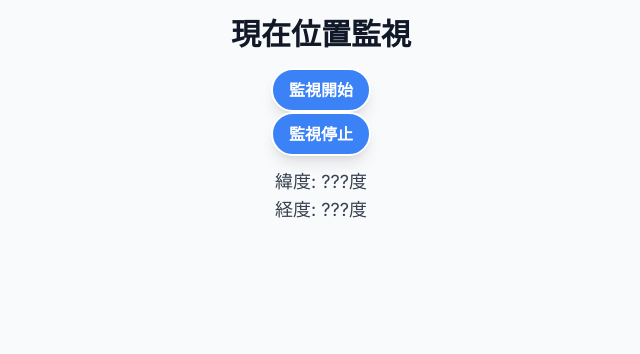
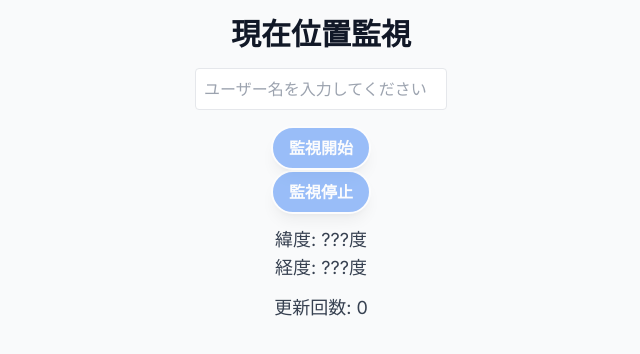
Before and after one commit to CROSS9111/tech0_7th_step3-2_geolocation, a Next.js app: page /watching in a window 1280 px wide. Shown: the top 354 px of the page, without its empty margins (319-959 px from the left). Built offline with nearby package versions, Linux system fonts and the light colour scheme.

Commit message:
page修正

```diff
--- a/components/buttons/LocationButton.js
+++ b/components/buttons/LocationButton.js
@@ -1,8 +1,14 @@
 import React from 'react';
 
-const LocationButton = ({ label, onClick }) => {
+const LocationButton = ({ label, onClick, disabled }) => {
   return (
-    <button className="bg-blue-500 hover:bg-blue-700 text-white font-bold py-2 px-4 rounded-full shadow-lg border-2 border-white hover:border-gray-300" onClick={onClick}>
+    <button
+      className={`bg-blue-500 hover:bg-blue-700 text-white font-bold py-2 px-4 rounded-full shadow-lg border-2 border-white hover:border-gray-300 ${
+        disabled ? 'opacity-50 cursor-not-allowed' : ''
+      }`}
+      onClick={onClick}
+      disabled={disabled}
+    >
       {label}
     </button>
   );
--- a/src/app/watching/page.js
+++ b/src/app/watching/page.js
@@ -1,7 +1,7 @@
 "use client"
 
 import Image from "next/image";
-import { useState } from 'react';
+import { useState,useEffect } from 'react';
 import Head from 'next/head';
 import LocationButton from '../../../components/buttons/LocationButton';
 import LocationDisplay from '../../../components/location/LocationDisplay';
@@ -11,6 +11,31 @@ const Page = () => {
     const [latitude, setLatitude] = useState(null);
     const [longitude, setLongitude] = useState(null);
     const [watchId, setWatchId] = useState(null);
+    const [updateCount, setUpdateCount] = useState(0);
+    const [userName, setUserName] = useState("");
+
+    const sendDataToBackend = (userName, latitude, longitude) => {
+        fetch('/api/location', {
+            method: 'POST',
+            headers: {
+                'Content-Type': 'application/json'
+            },
+            body: JSON.stringify({
+                userName,
+                latitude,
+                longitude
+            })
+        })
+        .then(response => response.json())
+        .then(data => {
+            console.log('Success:', data);
+        })
+        .catch((error) => {
+            console.error('Error:', error);
+        });
+    };
+
+
 
     const startWatching = () => {
         if (navigator.geolocation) {
@@ -18,11 +43,16 @@ const Page = () => {
             (position) => {
                 setLatitude(position.coords.latitude);
                 setLongitude(position.coords.longitude);
+                setUpdateCount(prevCount => prevCount + 1);
             },
             (error) => {
                 console.error("Error watching location: ", error);
             },
-            { enableHighAccuracy: true }
+            {
+                enableHighAccuracy: true,
+                timeout: 5000, // 位置情報取得の試行を5秒でタイムアウトする
+                maximumAge: 0 // キャッシュされた位置情報を使用しない
+            }
             );
             setWatchId(id);
             console.log(watchId)
@@ -38,15 +68,72 @@ const Page = () => {
             setWatchId(null);
             console.log(watchId)
         }
+        setUserName("");
         };
+
+
+
+        const handleUserNameChange = (event) => {
+            setUserName(event.target.value);
+        };
+
+        useEffect(() => {
+            const sendDataToBackend = async (userName, latitude, longitude) => {
+                const payload = {
+                    "user_name": userName,
+                    "latitude":latitude,
+                    "longitude":longitude
+                };
+                console.log(payload)
+                try {
+                    const response = await fetch("http://127.0.0.1:5000/locations", {
+                        method: 'POST',
+                        headers: {
+                            'Content-Type': 'application/json',
+                        },
+                        body: JSON.stringify({payload}),
+                    });
+
+                    if (!response.ok) {
+                        throw new Error('Network response was not ok');
+                    }
+
+                    const data = await response.json();
+                    console.log('Success:', data);
+                } catch (error) {
+                    console.error('Error:', error);
+                }
+            };
+
+            if (updateCount > 0) {
+                console.log(updateCount);
+                sendDataToBackend(userName, latitude, longitude);
+            }
+        }, [updateCount]);
 
 
         return (
             <div className="bg-gray-50 min-h-screen flex flex-col items-center justify-start mt-0">
             <h1 className="text-3xl font-semibold text-gray-900 my-4">現在位置監視</h1>
-      <LocationButton label={"監視開始"} onClick={startWatching} />
-      <LocationButton label={"監視停止"} onClick={stopWatching} />
+            <input
+                type="text"
+                placeholder="ユーザー名を入力してください"
+                value={userName}
+                onChange={handleUserNameChange}
+                className="border rounded p-2 mb-4"
+            />
+            <LocationButton
+                label={"監視開始"}
+                onClick={startWatching}
+                disabled={!userName} // ユーザー名が空の場合はボタンを無効化
+            />
+            <LocationButton
+                label={"監視停止"}
+                onClick={stopWatching}
+                disabled={!userName} // ユーザー名が空の場合はボタンを無効化
+            />
             <LocationDisplay latitude={latitude} longitude={longitude} />
+            <p className="text-lg text-gray-700 mt-3">更新回数: {updateCount}</p>
             </div>
         )
 }
```
Lines whose indentation alone changed are shown as unchanged.
